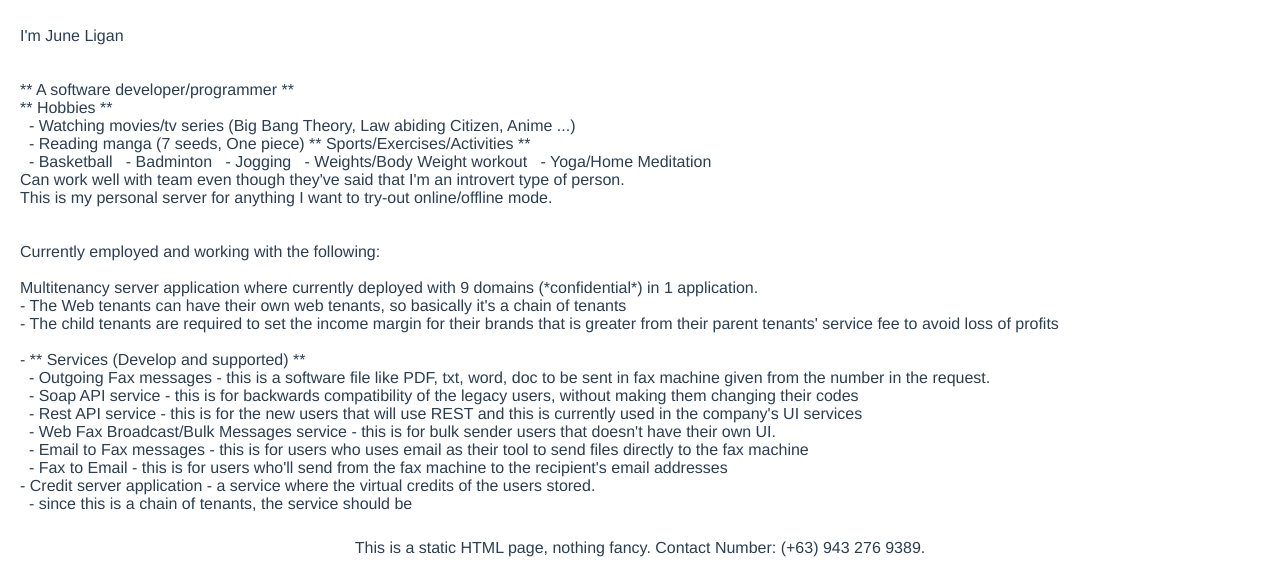
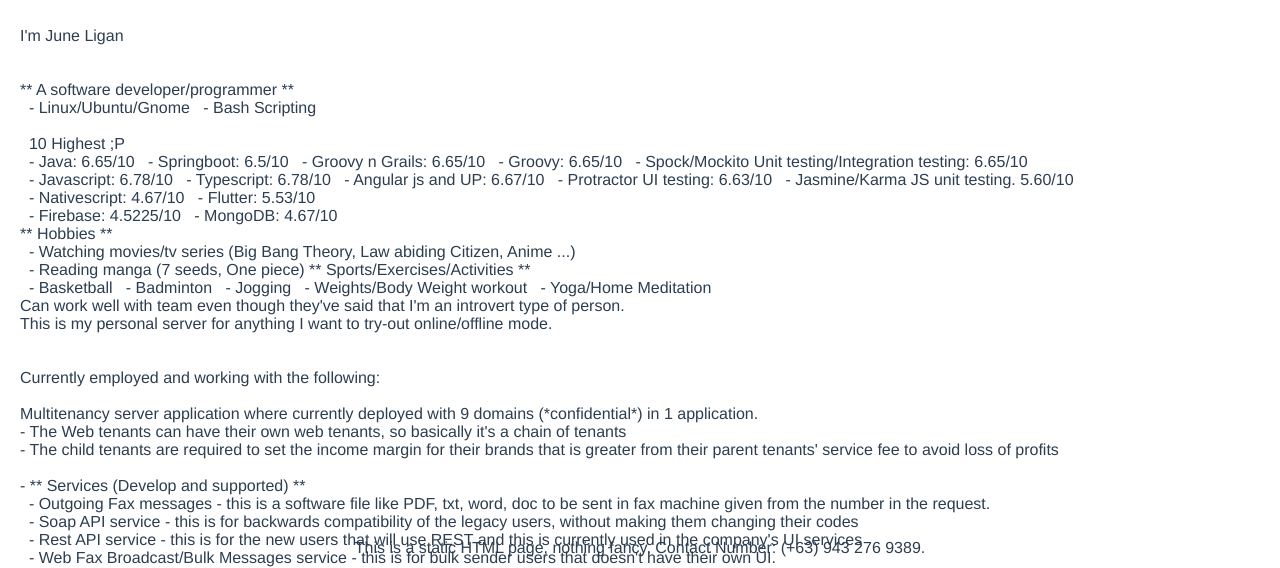
Before and after one commit to juneligan/personal_server, a website: page public/index.html in a window 1280 px wide. Shown: the part 223-791 px from the top of the page. Drawn offline with Linux system fonts and the light colour scheme.

Commit message:
Add skills to public index for initial portfolio info
Signed-off-by: June Ligan <june.ligan@synacy.com>

```diff
--- a/public/index.html
+++ b/public/index.html
@@ -71,6 +71,30 @@
         <br>
         <br>
         ** A software developer/programmer ** <br>
+        &nbsp; - Linux/Ubuntu/Gnome
+        &nbsp; - Bash Scripting
+        <br>
+        <br>
+        &nbsp; 10 Highest ;P
+        <br>
+        &nbsp; - Java:  6.65/10
+        &nbsp; - Springboot:  6.5/10
+        &nbsp; - Groovy n Grails:  6.65/10
+        &nbsp; - Groovy: 6.65/10
+        &nbsp; - Spock/Mockito Unit testing/Integration testing:  6.65/10
+        <br>
+        &nbsp; - Javascript: 6.78/10
+        &nbsp; - Typescript: 6.78/10
+        &nbsp; - Angular js and UP: 6.67/10
+        &nbsp; - Protractor UI testing: 6.63/10
+        &nbsp; - Jasmine/Karma JS unit testing. 5.60/10
+        <br>
+        &nbsp; - Nativescript: 4.67/10
+        &nbsp; - Flutter: 5.53/10
+        <br>
+        &nbsp; - Firebase: 4.5225/10
+        &nbsp; - MongoDB: 4.67/10
+        <br>
         ** Hobbies ** <br>
         &nbsp; - Watching movies/tv series (Big Bang Theory, Law abiding Citizen, Anime ...) <br>
         &nbsp; - Reading manga (7 seeds, One piece)
```
